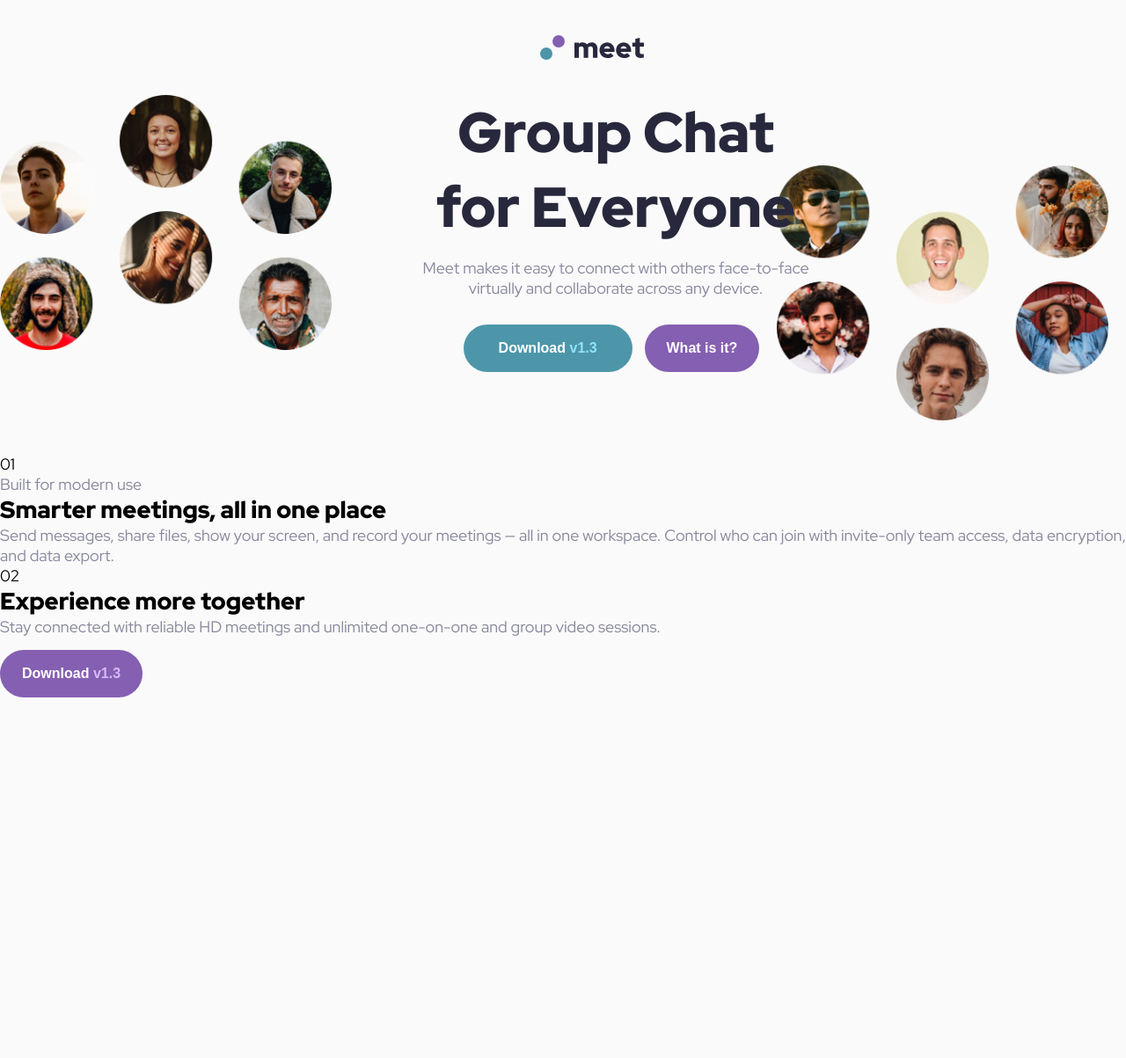
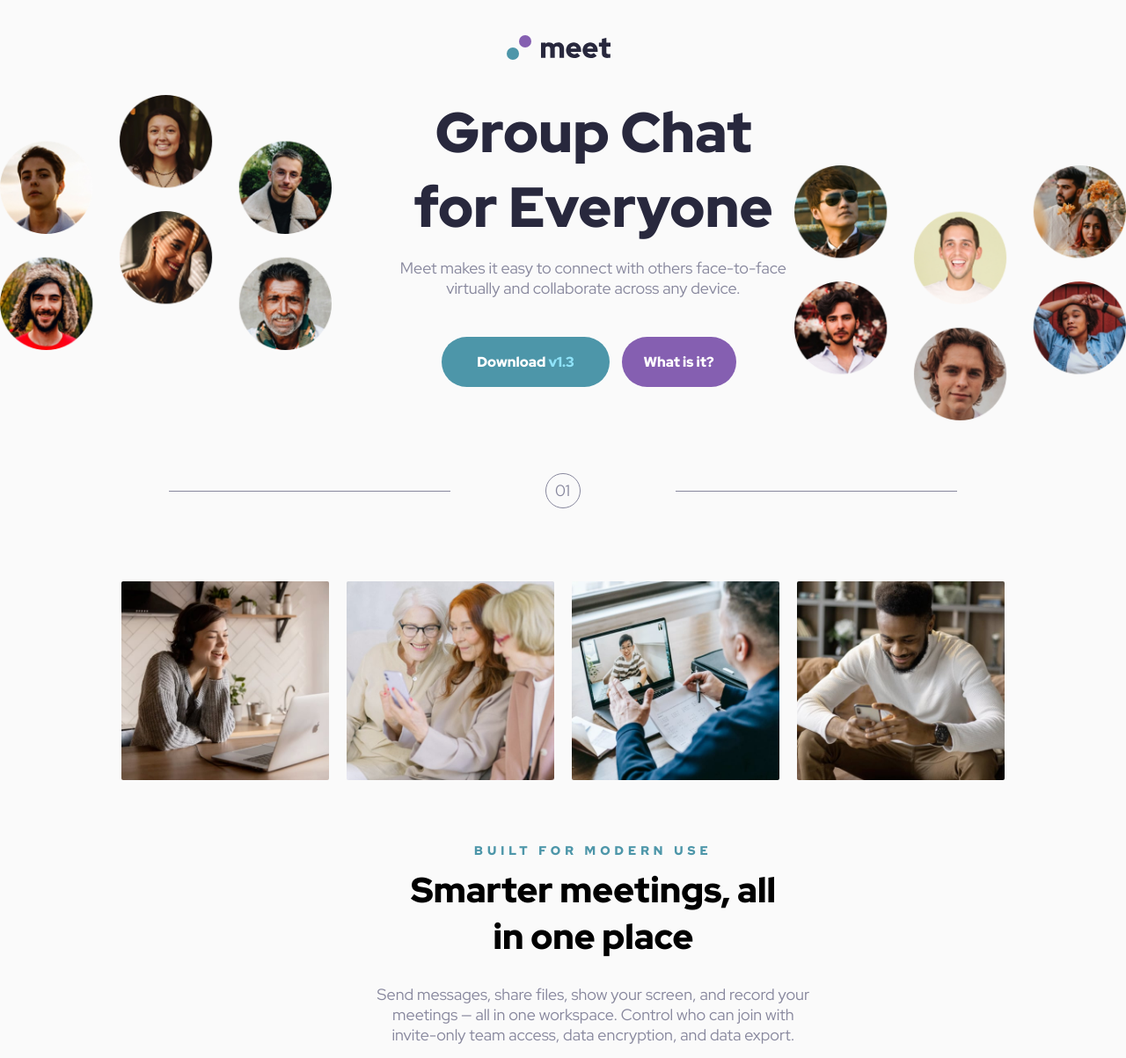
Before and after one commit to jalexandertech/meet-landing-page, a plain HTML site: page starter-code/index.html in a window 1280 px wide. Shown: the top 1203 px of the page at 88% size. Before the commit the page ends 800 px from the top, so only its background shows below. Drawn offline with Linux system fonts and the light colour scheme.

Commit message:
Landing page completed

```diff
--- a/starter-code/index.html
+++ b/starter-code/index.html
@@ -12,42 +12,62 @@
 </head>
 
 <body>
+  <div id="top"></div>
   <div class="wrapper">
     <div id="logo"></div>
 
-  <div class="container">
+    <div class="container-1">
       <img src="../starter-code/assets/desktop/image-hero-left.png" alt="Individual's profile photos on the left"
         class="hero-left">
       <div class="top-box">
         <h1>Group Chat for Everyone</h1>
         <p>Meet makes it easy to connect with others face-to-face virtually and collaborate across any device.</p>
-
-      <button class="download-button">Download <span>v1.3</span></button>
-      <button class="info-button">What is it?</button>
+        <a href="../download-meet.png" class="download-button" download="download-meet.png"> Download <span>v1.3</span></a>
+        <a href="#" class="info-button">What is it?</a>
       </div>
       <img src="../starter-code/assets/desktop/image-hero-right.png" alt="Individual's profile photos on the right"
         class="hero-right">
     </div>
-  <span>01</span>
 
+    <div class="container-2">
+      <div class="lines">
+        <div class="circle">01</div>
+      </div>
+    </div>
+
+    <div class="image-container">
+  <div class="box-images">
+      <img class="middle-images" src="../starter-code/assets/desktop/image-woman-in-videocall.jpg" alt="Image of woman on a video call">
+      <img class="middle-images" src="../starter-code/assets/desktop/image-women-videochatting.jpg" alt="Image of women video chatting">
+      <img class="middle-images" src="../starter-code/assets/desktop/image-men-in-meeting.jpg" alt="Image of men in a meeting">
+      <img class="middle-images" src="../starter-code/assets/desktop/image-man-texting.jpg" alt="Image of man texting while smiling">
+  </div>
+</div>
+
+<div class="container">
   <div class="middle-box">
       <p>Built for modern use</p>
-
       <h2>Smarter meetings, all in one place</h2>
-
       <p>Send messages, share files, show your screen, and record your meetings — all in one
         workspace. Control who can join with invite-only team access, data encryption, and data export.</p>
       </div>
-
-  <span>02</span>
-
-  <div class="end-box">
-    <h2>Experience more together</h2>
-    <p>Stay connected with reliable HD meetings and unlimited one-on-one and group video sessions.</p>
-
-    <button class="end-download-btn"> Download <span class="end-btn">v1.3</span> </button>
 </div>
 
+  <div class="container-2">
+      <div class="lines">
+        <div class="circle">02</div>
+      </div>
+  </div>
+
+<div class="container-3">
+  <div class="end-box">
+    <div class="flexbox-container">
+     <div class="flex-items"> <h2>Experience more together</h2></div>
+     <div class="flex-items"> <p>Stay connected with reliable HD meetings and unlimited one-on-one and group video sessions.</p></div>
+     <div class="flex-items"> <a href="../download-meet.png" class="end-download-btn" download="download-meet.png"> Download <span class="end-btn">v1.3</span> </a></div>
+    </div>
+    </div>
+</div>
   </div>
 </body>
 
--- a/starter-code/style.css
+++ b/starter-code/style.css
@@ -4,7 +4,7 @@
     box-sizing: border-box;
     /* border: black 1px solid; */
     margin: 0 auto;
-    max-height: 100vh;
+
 }
 
 body{
@@ -15,7 +15,7 @@ body{
 
 .wrapper{
     min-width: 960px;
-    max-width: 1440px;
+    max-width: 2048px;
 
 }
 
@@ -27,35 +27,89 @@ body{
     background: url("../starter-code/assets/logo.svg") no-repeat;
    width: 118px;
    height: 68px;
-   margin-left: 48%;
+   margin-left: 45%;
    margin-top: 40px;
 }
 
-.container{
-    height: 408px;
-}
 .hero-left{
     float: left;
+    height: 290px;
+}
+
+.hero-right{
+    float: right;
+    margin-top: -20.3%;
     height: 290px;
 
 }
 
-.hero-right{
-    float: right;
-    margin-top: -25%;
-    margin-right: 20px;
-    height: 290px;
+
+/* Each section of the page */
+.container-1{
+    padding-bottom: 40px;
+    min-width: 960px;
+    max-width:1500px;
+}
+.top-box{
+    width: 504px;
+    height: 340px;
+    margin-left: 33%;
+    text-align: center;
+}
+
+.container, .container-3{
+    min-width: 960px;
+    max-width:1500px;
 
 }
 
-.top-box {
+.middle-box{
     width: 504px;
-    height: 340px;
-    margin-left: 35%;
-    margin-bottom: 60px;
+    height: 250px;
+    margin-left: 33%;
     text-align: center;
 }
+/* Struggled with image overlay and flexbox */
 
+.container-3{
+    height: 308px;
+    color: #ffffff;
+    background:  url("../starter-code/assets/desktop/image-footer.jpg") no-repeat top center;
+
+}
+.end-box{
+    background-color: #4D96A9;
+    opacity: 0.9;
+    width: 100%;
+    height: 100%;
+}
+
+.flexbox-container{
+    display: flex;
+    align-items:center;
+    width: 100%;
+    height: 100%;
+}
+
+
+.flex-items{
+    width: 500px;
+    text-align: left;
+    padding-left: 100px;
+}
+
+.flex-items p{
+    color: #ffffff;
+    font-size: 18px;
+    line-height: 26px;
+    /* width: 440px;
+    padding-right: 100px; */
+}
+
+
+
+
+/* End of each section of page */
 
 h1{
     font-size: 64px;
@@ -65,9 +119,27 @@ h1{
     color: #28283D;
 }
 
+h2{
+    font-size: 40px;
+}
+.container h2{
+    font-weight: 900;
+    text-align: center;
+    padding: 0 40px 28px 40px;
+}
+
 .top-box p{
     margin: 0;
-    padding-bottom:15px;
+    padding-bottom:60px;
+}
+
+.container p:first-child{
+    text-transform: uppercase;
+    color: #4D96A9;
+    font-weight: 900;
+    line-height: 35px;
+    letter-spacing: 5px;
+    font-size: 14px;
 }
 
 /* Here I initially has .download-button underneath the button selector and I was trying to override the padding to the .download-button as I have it in the button selector and I learned that in order to override CSS, I have to put it above button. (REF: https://developer.mozilla.org/en-US/docs/Web/CSS/Specificity, https://www.w3docs.com/snippets/css/how-to-override-css-styles.html) */
@@ -77,15 +149,28 @@ h1{
     padding-right: 40px;
 }
 
-button{
-    color:#ffffff;
+a{
+
     border-radius: 40px;
     border: none;
     padding: 18px 25px;
     margin-right: 10px;
-    margin-top: 15px;
+    margin-top: 100px;
     font-weight: bold;
     font-size: 16px;
+}
+a:link{
+    color: #ffffff;
+    text-decoration: none;
+}
+a:hover{
+    color: #ffffff;
+    text-decoration: none;
+}
+
+a:visited{
+    color: #ffffff;
+    text-decoration: #ffffff;
 }
 
 .download-button span{
@@ -99,7 +184,10 @@ button{
 .end-download-btn{
     background-color: #855FB1;
     color: #ffffff;
+    padding-left: 50px;
+    padding-right: 50px;
 }
+
 .end-btn{
     color: #D9B8FF;
 }
@@ -107,3 +195,69 @@ button{
 p{
     color: #87879D;
 }
+
+/* Here we are making sure that there is spacing applied within the container above the lines with the circle */
+.container-2{
+    padding-top: 50px;
+    padding-bottom: 40px;
+    color: #87879D;
+}
+
+/* We are setting the lines to be positions relative here because we need to addd an absolute position element
+which are our shadow class elements the before and after. It will not expand the outside (REF: https://www.youtube.com/watch?v=mjDek0d1kak) */
+.lines{
+    width: 100%;
+    height: 45px;
+    position: relative;
+}
+
+/* absolute position applied here  */
+.lines::after, .lines::before{
+    content:"";
+    position: absolute;
+    margin: auto;
+    height: .3px;
+    background: #87879D;
+    width: 25%;
+    top: 45%;
+}
+
+/* create the horizontal lines here */
+/* left line */
+.lines::after{
+    left:15%;
+}
+/* right line */
+.lines::before{
+    right: 15%;
+}
+
+.circle{
+    height: 40px;
+    width: 40px;
+    border: .5px solid #87879D;
+    left: 0;
+    right: 0;
+    top: 0;
+    bottom: 0;
+    margin: auto;
+    border-radius:50% ;
+    padding-left: 10px;
+    padding-top: 6.5px;
+}
+
+/* Middle images */
+
+.box-images{
+    padding-top: 30px;
+    padding-bottom: 50px;
+    padding-left:90px ;
+    width: 1200px;
+}
+
+.middle-images{
+    width: 252px;
+    height: 242px;
+    padding: 8px;
+    border-radius: 10px;
+}
```
Also changed, not shown: download-meet.png (added). Lines whose indentation alone changed are shown as unchanged.
